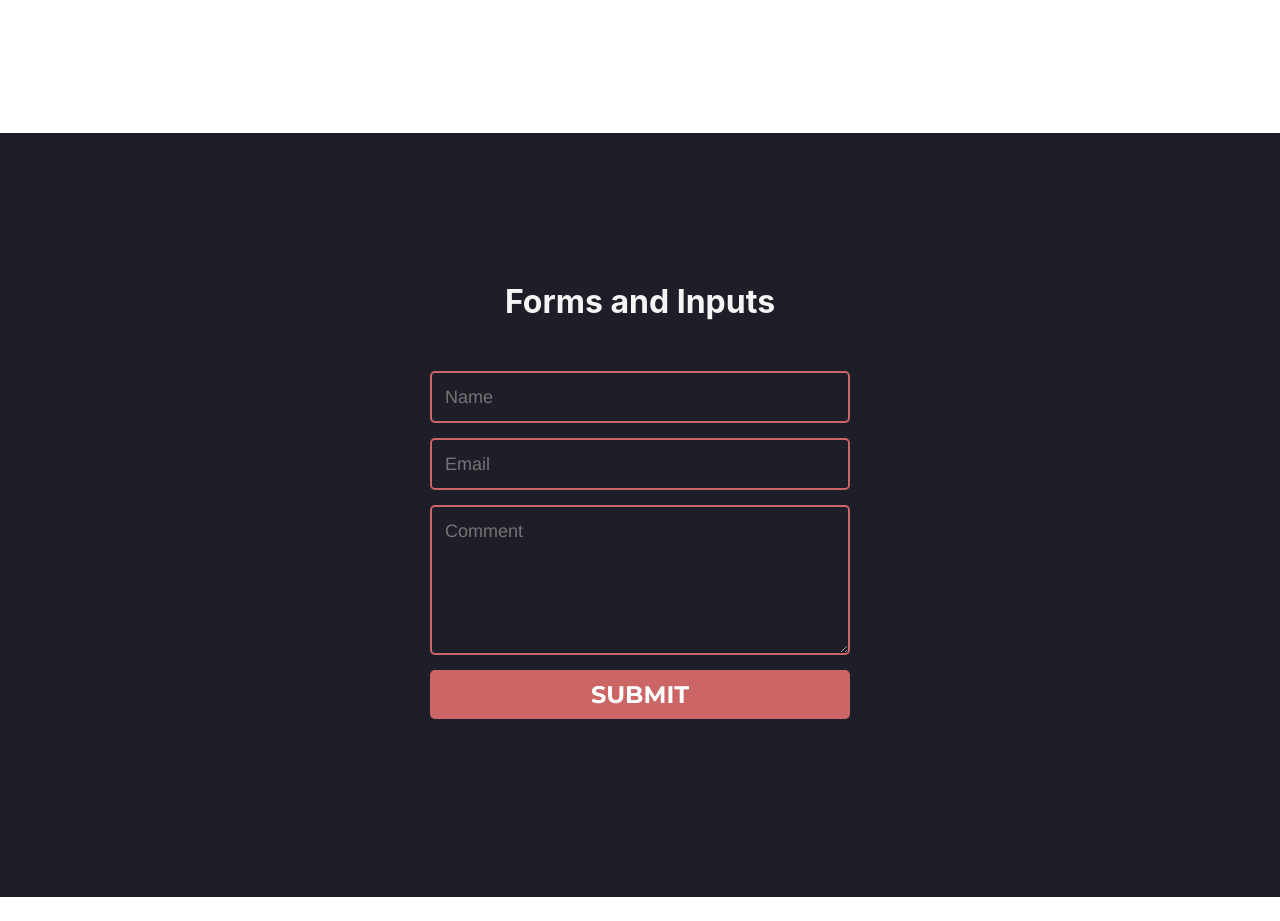
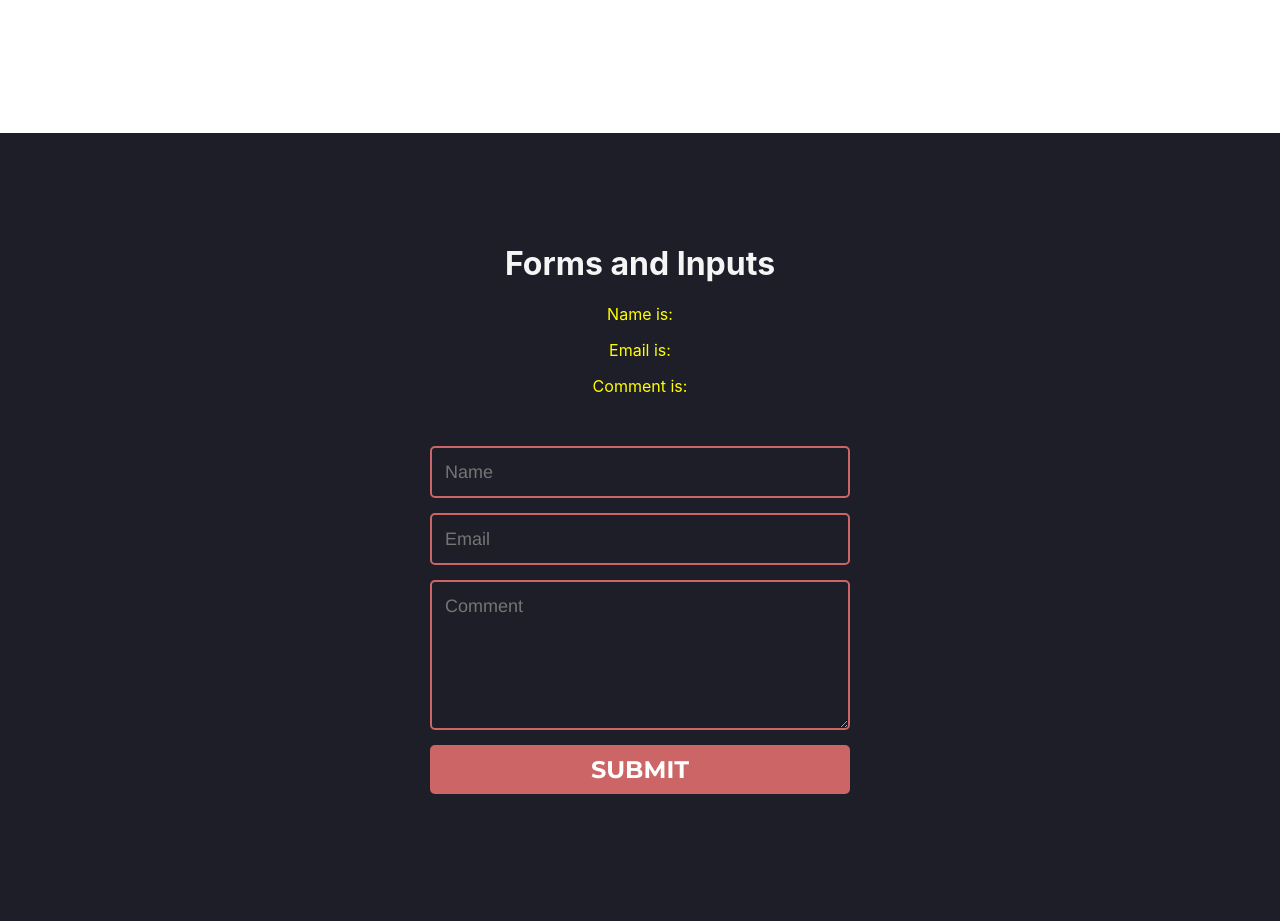
Before and after one commit to rasdinho/use-state-react, a React (Create React App) app: page / in a window 1280 px wide. Shown: the part 560-1481 px from the top of the page. Before the commit the page ends 1457 px from the top, so only its background shows below. Built offline with nearby package versions, Linux system fonts and the light colour scheme.

Commit message:
last-function-form

```diff
--- a/src/second-page/Forms.js
+++ b/src/second-page/Forms.js
@@ -6,33 +6,54 @@ class Forms extends Component {
         super();
         this.state = {
             nameInput: "",
-            emailImput: "",
+            emailInput: "",
             commentInput: ""
 
         }
     }
 
-handleNameInput = () => {
+handleNameInput = (e) => {
+    e.preventDefault()
+    this.setState({
+        nameInput: e.target.value
+    })
+}
+
+handleEmailInput = (e) => {
+    e.preventDefault()
+    this.setState({
+        emailInput: e.target.value
+    })
 
 }
 
-handleEmailInput = () => {
+handleCommentInput = (e) => {
+    e.preventDefault()
+    this.setState({
+        commentInput: e.target.value
+    })
 
 }
 
-handleCommentInput = () => {
-
+handleSubmit = (event) => {
+    event.preventDefault()
+    const data = this.state
+    console.log("this is", data)
 }
     render() {
         return (
 <div id="form-div">
     <h1 id="form-h1"> Forms and Inputs</h1>
-     <form>
-        <input name="name" type="text" value={this.state.nameInput} class="feedback-input" placeholder="Name" onChange={this.handleNameInput}/>
-        <input name="email" type="text" value={this.state.emailImput} class="feedback-input" placeholder="Email" onChange={this.handleEmailInput}/>
-        <textarea name="text" value={this.state.commentInput} class="feedback-input" placeholder="Comment" onChange={this.handleCommentInput}></textarea>
+    <p id="p-form">Name is: <span id="form-span">{this.state.nameInput} </span></p>
+    <p id="p-form">Email is: <span id="form-span">{this.state.emailInput}</span></p>
+    <p id="p-form">Comment is: <span id="form-span">{this.state.commentInput}</span></p>
+     <form onSubmit={this.handleSubmit}>
+        <input name="name" type="text" value={this.state.nameInput} className="feedback-input" placeholder="Name" onChange={this.handleNameInput}/>
+        <input name="email" type="text" value={this.state.emailInput} className="feedback-input" placeholder="Email" onChange={this.handleEmailInput}/>
+        <textarea name="text" value={this.state.commentInput} className="feedback-input" placeholder="Comment" onChange={this.handleCommentInput}></textarea>
         <input type="submit" value="SUBMIT"/>
     </form>
+
 </div>
         );
     }
--- a/src/second-page/style.css
+++ b/src/second-page/style.css
@@ -1,6 +1,6 @@
 @import url(https://fonts.googleapis.com/css?family=Montserrat:400,700);
 
-#form-div { background:rgb(30,30,40); padding-bottom: 10%; padding-top: 10%}
+#form-div { background:rgb(30,30,40); padding-bottom: 6%; padding-top: 7%}
 
 form { max-width:420px; margin:50px auto; }
 
@@ -49,3 +49,11 @@ textarea {
   font-weight:700;
 }
 [type="submit"]:hover { background:#CC4949; }
+
+#p-form{
+    color: yellow;
+    text-align: center;
+}
+#form-span{
+    color:tomato;
+}
```
Also changed, not shown: 1 other file (tests, documents, lock files or other folders).
